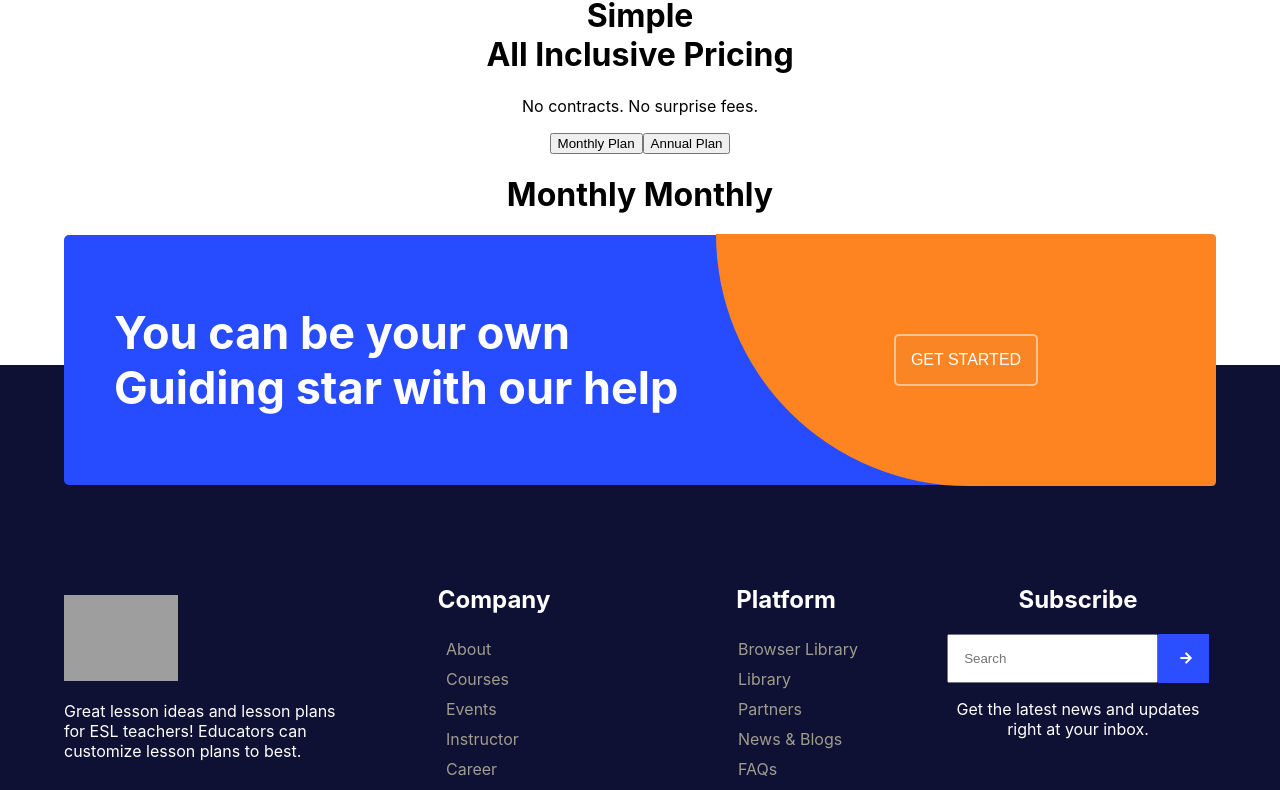
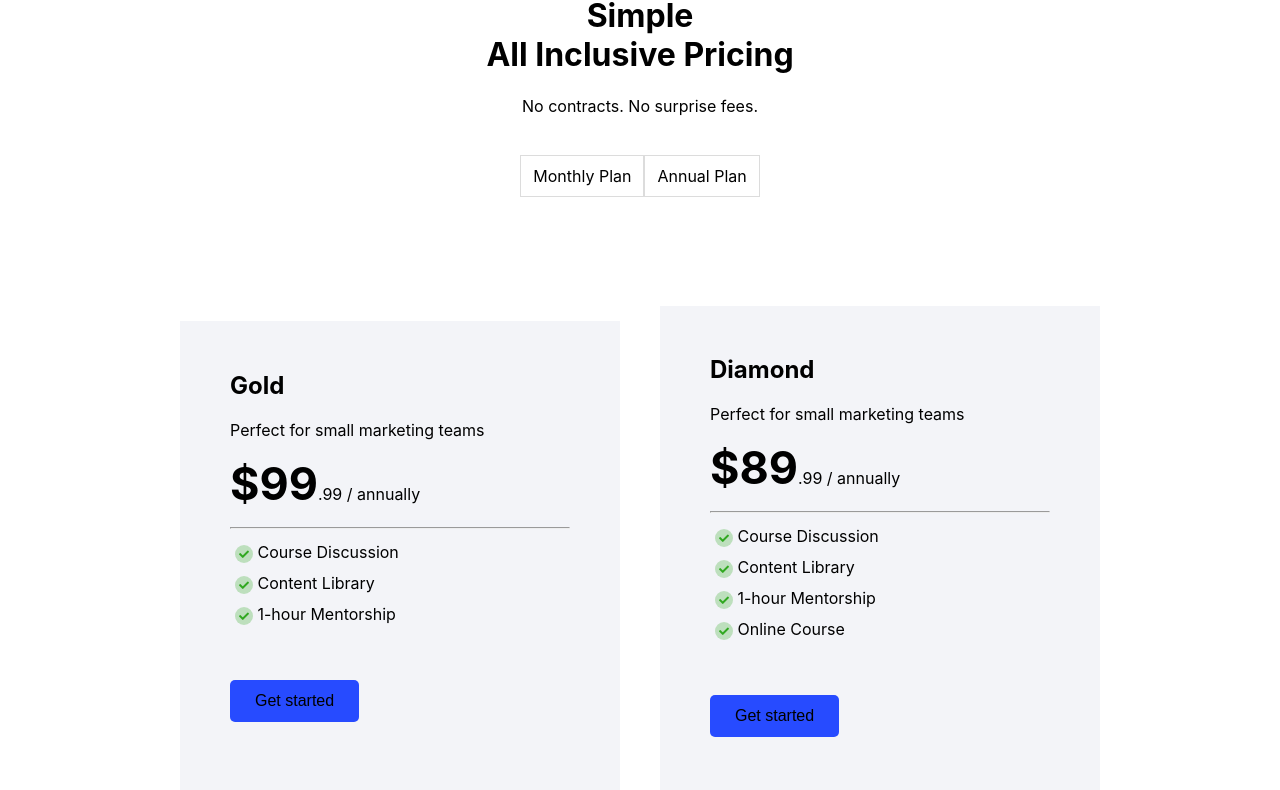
Before and after one commit to thekawsarhossain/team-project-educational, a React (Create React App) app: page / in a window 1280 px wide. Shown: the part 1812-2602 px from the top of the page. Built offline with nearby package versions, Linux system fonts and the light colour scheme; grey boxes are pictures that could not be loaded.

Commit message:
add pricing card

```diff
--- a/src/components/Home/Pricing/Annual.js
+++ b/src/components/Home/Pricing/Annual.js
@@ -1,9 +1,48 @@
 import React from 'react';
-
+import Grid from '@mui/material/Grid';
+import Box from '@mui/material/Box';
 const Annual = () => {
   return (
     <div>
-      <h1>Annual</h1>
+
+     <Box sx={{ width: '100%', margin:'100px 0px' }}>
+      <Grid container rowSpacing={1} className='grid' >
+      <Grid  item xs={12} md={5}>
+          <div className='p-card'>
+            <h2>Diamond</h2>
+             <p>Perfect for small marketing teams</p>
+
+             <p><span className='taka'>$89</span>.99 / annually</p>
+             <hr />
+             <li> <i class="fas fa-check"></i> Course Discussion</li>
+             <li><i class="fas fa-check"></i> Content Library </li>
+             <li><i class="fas fa-check"></i> 1-hour Mentorship</li>
+             <li><i class="fas fa-check"></i> Online Course</li>
+
+             <button>Get started</button>
+          </div>
+        </Grid>
+        <Grid  item xs={12} md={5}>
+          <div className='p-card'>
+            <h2>Gold</h2>
+             <p>Perfect for small marketing teams</p>
+
+             <p><span className='taka'>$99</span>.99 / annually</p>
+             <hr />
+             <li> <i class="fas fa-check"></i> Course Discussion</li>
+             <li><i class="fas fa-check"></i> Content Library </li>
+             <li><i class="fas fa-check"></i> 1-hour Mentorship</li>
+
+             <button>Get started</button>
+          </div>
+        </Grid>
+
+
+
+
+      </Grid>
+    </Box>
+
     </div>
   );
 };
--- a/src/components/Home/Pricing/Monthly.js
+++ b/src/components/Home/Pricing/Monthly.js
@@ -1,10 +1,47 @@
 import React from 'react';
-
+import Grid from '@mui/material/Grid';
+import Box from '@mui/material/Box';
 const Monthly = () => {
   return (
     <div>
-      <h1>Monthly
-Monthly</h1>
+
+     <Box sx={{ width: '100%', margin:'100px 0px' }}>
+      <Grid container rowSpacing={1} className='grid' >
+        <Grid  item xs={12} md={5}>
+          <div className='p-card'>
+            <h2>Gold</h2>
+             <p>Perfect for small marketing teams</p>
+
+             <p><span className='taka'>$99</span>.99 / annually</p>
+             <hr />
+             <li> <i class="fas fa-check"></i> Course Discussion</li>
+             <li><i class="fas fa-check"></i> Content Library </li>
+             <li><i class="fas fa-check"></i> 1-hour Mentorship</li>
+
+             <button>Get started</button>
+          </div>
+        </Grid>
+        <Grid  item xs={12} md={5}>
+          <div className='p-card'>
+            <h2>Diamond</h2>
+             <p>Perfect for small marketing teams </p>
+
+             <p><span className='taka'>$89</span>.99 / annually</p>
+             <hr />
+             <li> <i class="fas fa-check"></i> Course Discussion</li>
+             <li><i class="fas fa-check"></i> Content Library </li>
+             <li><i class="fas fa-check"></i> 1-hour Mentorship</li>
+             <li><i class="fas fa-check"></i> Online Course</li>
+
+             <button>Get started</button>
+          </div>
+        </Grid>
+
+
+
+      </Grid>
+    </Box>
+
     </div>
   );
 };
--- a/src/components/Home/Pricing/Pricing.css
+++ b/src/components/Home/Pricing/Pricing.css
@@ -0,0 +1,62 @@
+a{
+  text-decoration: none;
+}
+.price-button{
+  margin-top: 50px;
+}
+.price-button a{
+  padding:10px  12px;
+  border: 1px solid gainsboro;
+}
+.taka{
+  font-size: 45px;
+  font-weight: bold;
+}
+.p-card{
+  background-color: #F3F4F8;
+  margin:20px;
+  padding: 30px 50px;
+  text-align: start;
+
+}
+
+.p-card li{
+  list-style: none;
+  padding: 5px;
+}
+
+.p-card button{
+  margin: 50px 0px;
+  padding: 12px 25px;
+  background-color: #274BFF;
+  border: 0;
+  border-radius: 5px;
+  font-size: 16px;
+}
+
+.p-card button:hover{
+  color: white;
+}
+
+.grid{
+display: flex;
+align-items: center;
+justify-content: center;
+
+}
+.fa-check{
+  font-size: 10px;
+  background-color: #30a82046;
+  padding: 4px;
+  border-radius: 50px;
+  color: #30a820;
+}
+.p-card li:hover .fa-check{
+  background-color: #30a820;
+  color: white;
+}
+
+.p-card li:hover{
+  color: #30a820;
+
+}
--- a/src/components/Home/Pricing/Pricing.js
+++ b/src/components/Home/Pricing/Pricing.js
@@ -1,6 +1,6 @@
 import { Container } from "@mui/material";
 import React from "react";
-import {BrowserRouter as Router, Link, Route, Switch } from "react-router-dom";
+import {BrowserRouter as Router,  NavLink, Route, Switch } from "react-router-dom";
 import Annual from "./Annual";
 import Monthly from "./Monthly";
 
@@ -18,12 +18,23 @@ const Pricing = () => {
       <div className="pricing-card">
         <Router>
           <div className="price-button">
-            <Link to='/monthly'>
-            <button>Monthly Plan</button>
-            </Link>
-           <Link to='/annual'>
-           <button>Annual Plan</button>
-           </Link>
+          <NavLink
+              to="/monthly"
+              style={isActive => ({
+                color: isActive ? "white" : "black",
+                background: isActive ? "#2B4EFF" : 'white',
+              })} >
+           <span className="monthly-btn"> Monthly Plan</span>
+          </NavLink>
+          <NavLink
+              to="/annual"
+              style={isActive => ({
+                color: isActive ? "white" : "black",
+                background: isActive ? "#2B4EFF" : 'white',
+              })} >
+            <span className="annual-btn">Annual Plan</span>
+          </NavLink>
+
           </div>
           <Switch>
             <Route exact path='/'>
```
